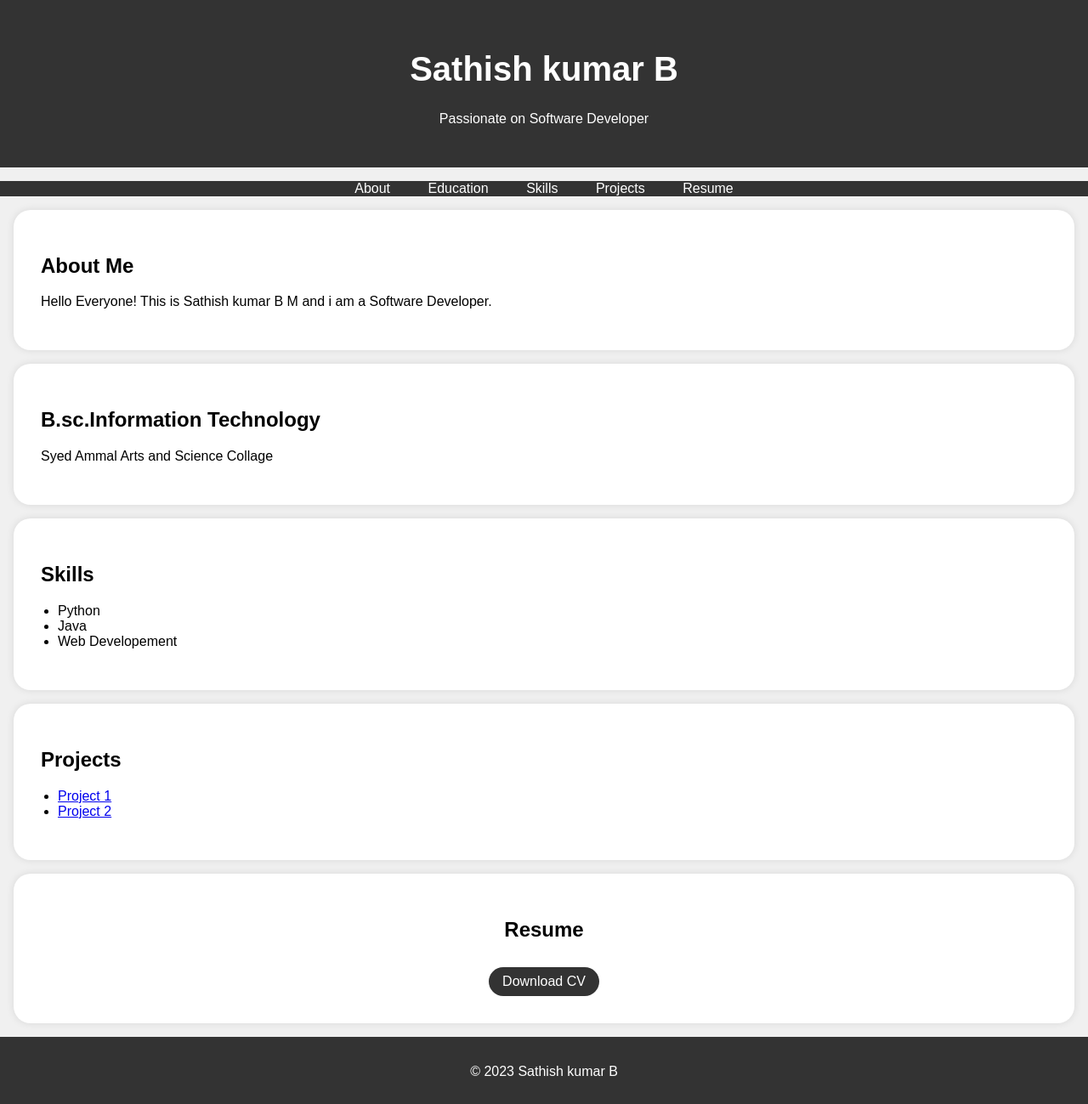
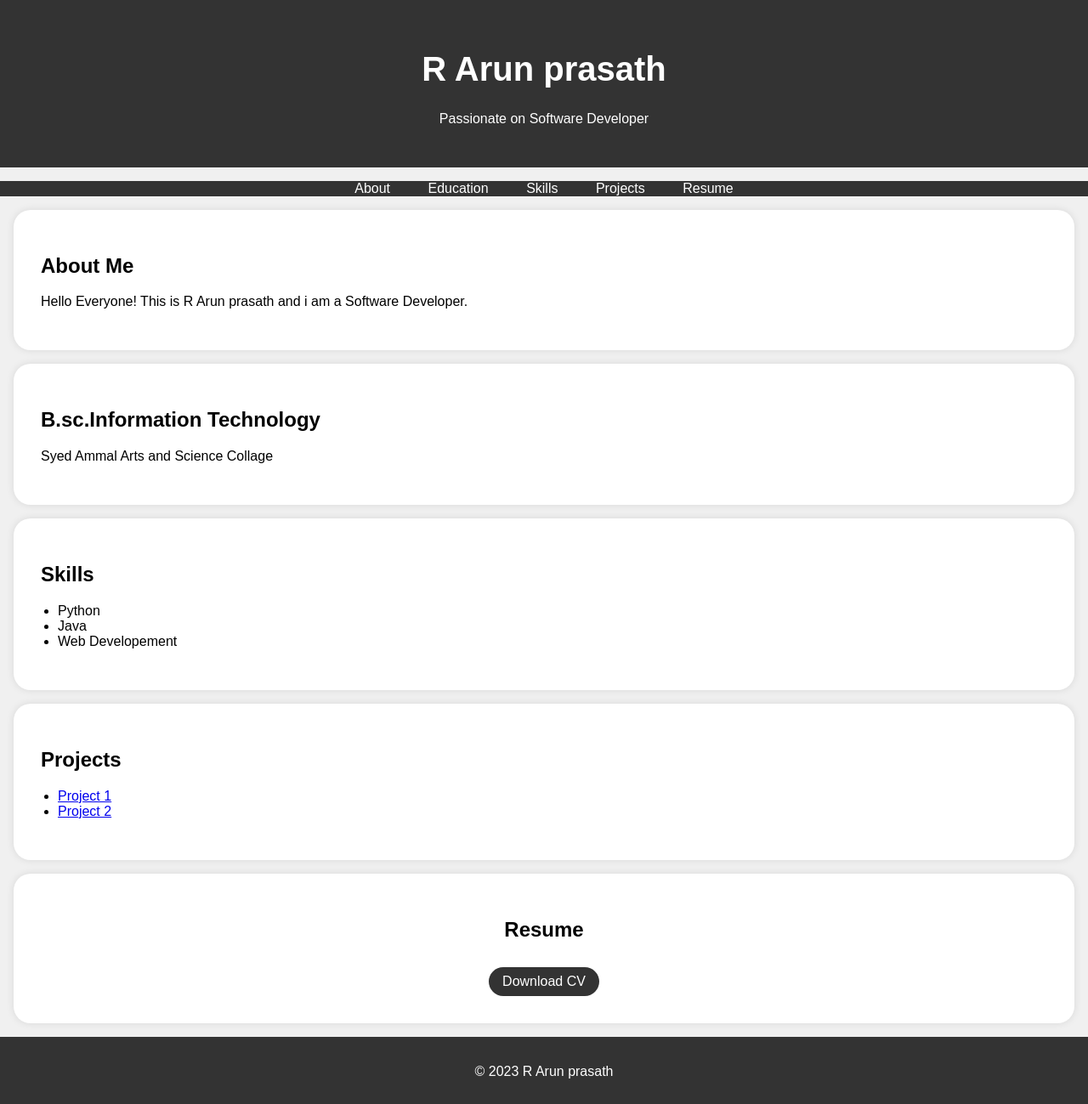
Before and after one commit to arunprasathr300282/Digital-portfolio-, a plain HTML site: page index.html in a window 1280 px wide. Shown: the whole page at 85% size. Drawn offline with Linux system fonts and the light colour scheme.

Commit message:
Update index.html

```diff
--- a/index.html
+++ b/index.html
@@ -92,7 +92,7 @@
 <body>
     <header>
         <div class="header-content">
-            <h1>Sathish kumar B</h1>
+           <h1> R Arun prasath</h1>
             <p>Passionate on Software Developer</p>
         </div>
     </header>
@@ -110,7 +110,7 @@
     <section id="about">
         <div class="section-content">
             <h2>About Me</h2>
-            <p>Hello Everyone! This is Sathish kumar B M and i am a Software Developer.</p>
+            <p>Hello Everyone! This is R Arun prasath and i am a Software Developer.</p>
         </div>
     </section>
 
@@ -153,7 +153,7 @@
         </center>
     </section>
     <footer>
-        <p>&copy; 2023 Sathish kumar B</p>
+        <p>&copy; 2023 R Arun prasath</p>
     </footer>
 
     <script>
```
